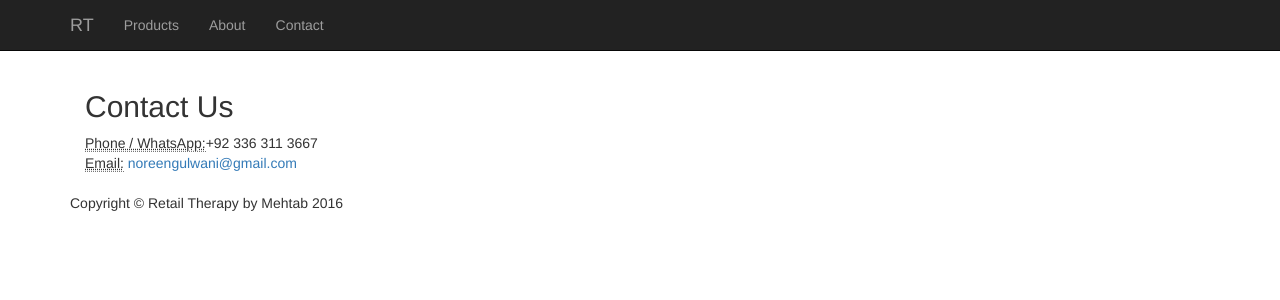
After one commit to mrb101/mehtab, a Django app: page /contact/ in a window 1280 px wide. The commit adds this page. Shown: the top 300 px of the page. Run offline with Django 3.2, Linux system fonts and the light colour scheme; parts of the project's set-up code (start-up, migrations or seed data) failed here and were passed over; some libraries are stand-ins or nearby versions.

Commit message:
adds about, contacts and fixes index template

```diff
--- a/mehtab/urls.py
+++ b/mehtab/urls.py
@@ -24,6 +24,7 @@ from products import views as productsviews
 urlpatterns = [
     url(r'^admin/', admin.site.urls),
     url(r'^$', productsviews.IndexTemplate.as_view(), name='index'),
+    url(r'^contact/$', productsviews.ContactTemplate.as_view(), name='contact'),
     url(r'^categories/$', productsviews.CategoryList.as_view(), name='category_list'),
     url(r'^categories/new', productsviews.CategoryCreate.as_view(), name='category_create'),
     url(r'^categories/(?P<slug>[-\w]+)/show$', productsviews.CategoryDetail.as_view(), name='category_detail'),
--- a/products/views.py
+++ b/products/views.py
@@ -9,6 +9,14 @@ from models import Category, Product
 
 class IndexTemplate(TemplateView):
     template_name = 'products/index.html'
+
+
+class AboutTemplate(TemplateView):
+    template_name = 'products/about.html'
+
+
+class ContactTemplate(TemplateView):
+    template_name = 'products/contact.html'
 
 
 class CategoryList(ListView):
--- a/static/css/mystyles.css
+++ b/static/css/mystyles.css
@@ -2,6 +2,16 @@
     margin-bottom: 30px;
 }
 
+.business-header {
+    height: 400px;
+    background: url('http://placehold.it/1920x400') center center no-repeat scroll;
+    -webkit-background-size: cover;
+    -moz-background-size: cover;
+    background-size: cover;
+    -o-background-size: cover;
+}
+
+
 footer {
     margin: 50px 0;
 }
--- a/template/base.html
+++ b/template/base.html
@@ -16,7 +16,7 @@
     <link href="https://maxcdn.bootstrapcdn.com/bootstrap/3.3.6/css/bootstrap.min.css" rel="stylesheet" integrity="sha384-1q8mTJOASx8j1Au+a5WDVnPi2lkFfwwEAa8hDDdjZlpLegxhjVME1fgjWPGmkzs7" crossorigin="anonymous">
 
     <!-- Custom CSS -->
-    <link href="css/mystyles.css" rel="stylesheet">
+    <link href="{% static "css/mystyles.css" %}" rel="stylesheet">
 
     <!-- HTML5 Shim and Respond.js IE8 support of HTML5 elements and media queries -->
     <!-- WARNING: Respond.js doesn't work if you view the page via file:// -->
@@ -40,7 +40,7 @@
                     <span class="icon-bar"></span>
                     <span class="icon-bar"></span>
                 </button>
-                <a class="navbar-brand" href="/">RT by Mehtab</a>
+                <a class="navbar-brand" href="/">RT</a>
             </div>
             <!-- Collect the nav links, forms, and other content for toggling -->
             <div class="collapse navbar-collapse" id="bs-example-navbar-collapse-1">
--- /dev/null
+++ b/template/products/contact.html
@@ -0,0 +1,10 @@
+{% extends 'base.html' %}
+{% block body %}
+<div class="col-sm-4">
+  <h2>Contact Us</h2>
+  <address>
+    <abbr title="Phone, SMS or Send us a text on whatsapp">Phone /  WhatsApp:</abbr>+92 336 311 3667<br>
+    <abbr title="Email us for inquires or information">Email:</abbr> <a href=mailto:"noreengulwani@gmail.com">noreengulwani@gmail.com</a>
+  </address>
+</div>
+{% endblock %}
```
Also changed, not shown: template/products/index.html (+13 -5 lines), template/products/about.html (added), 1 other file.
